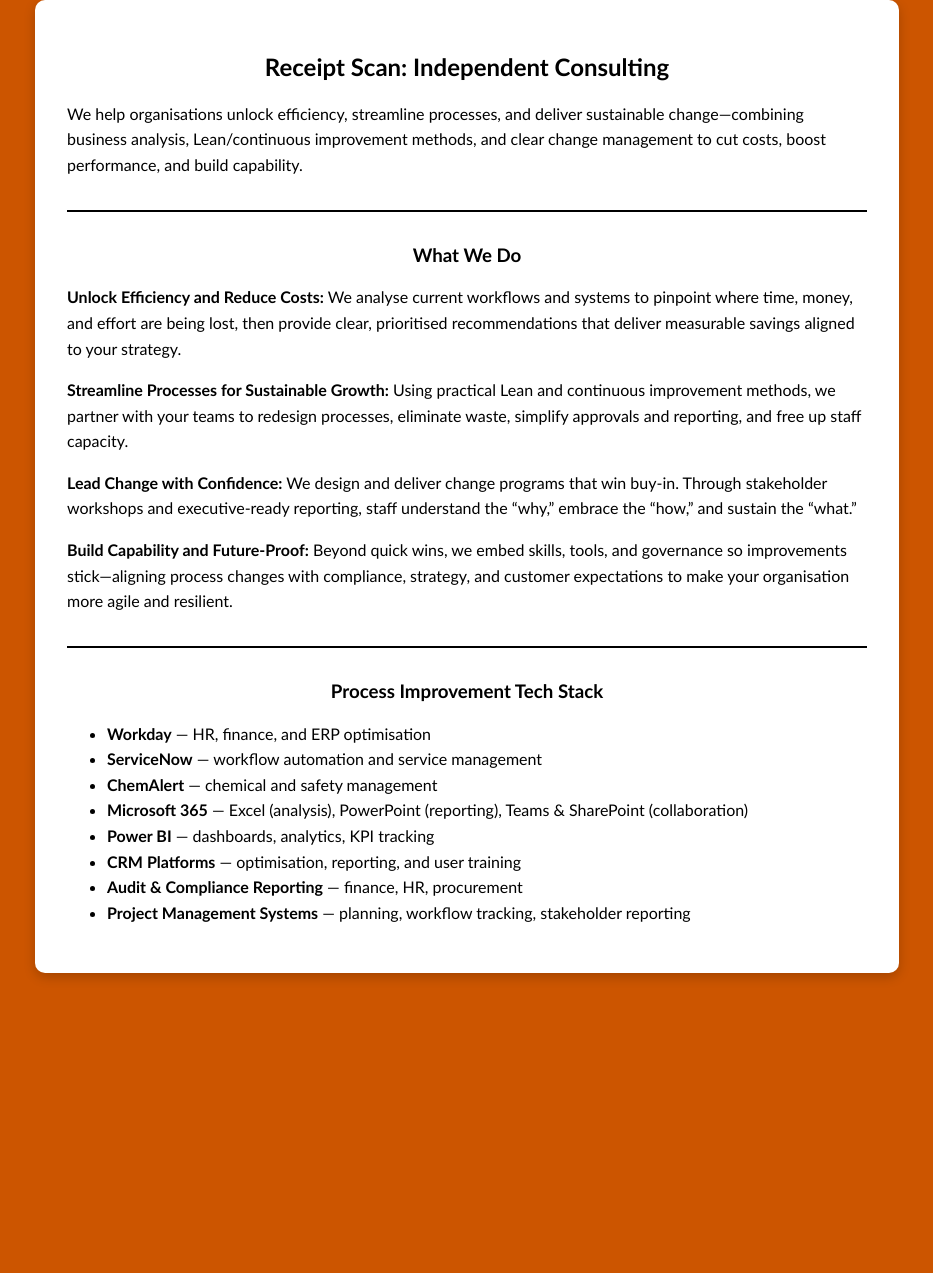
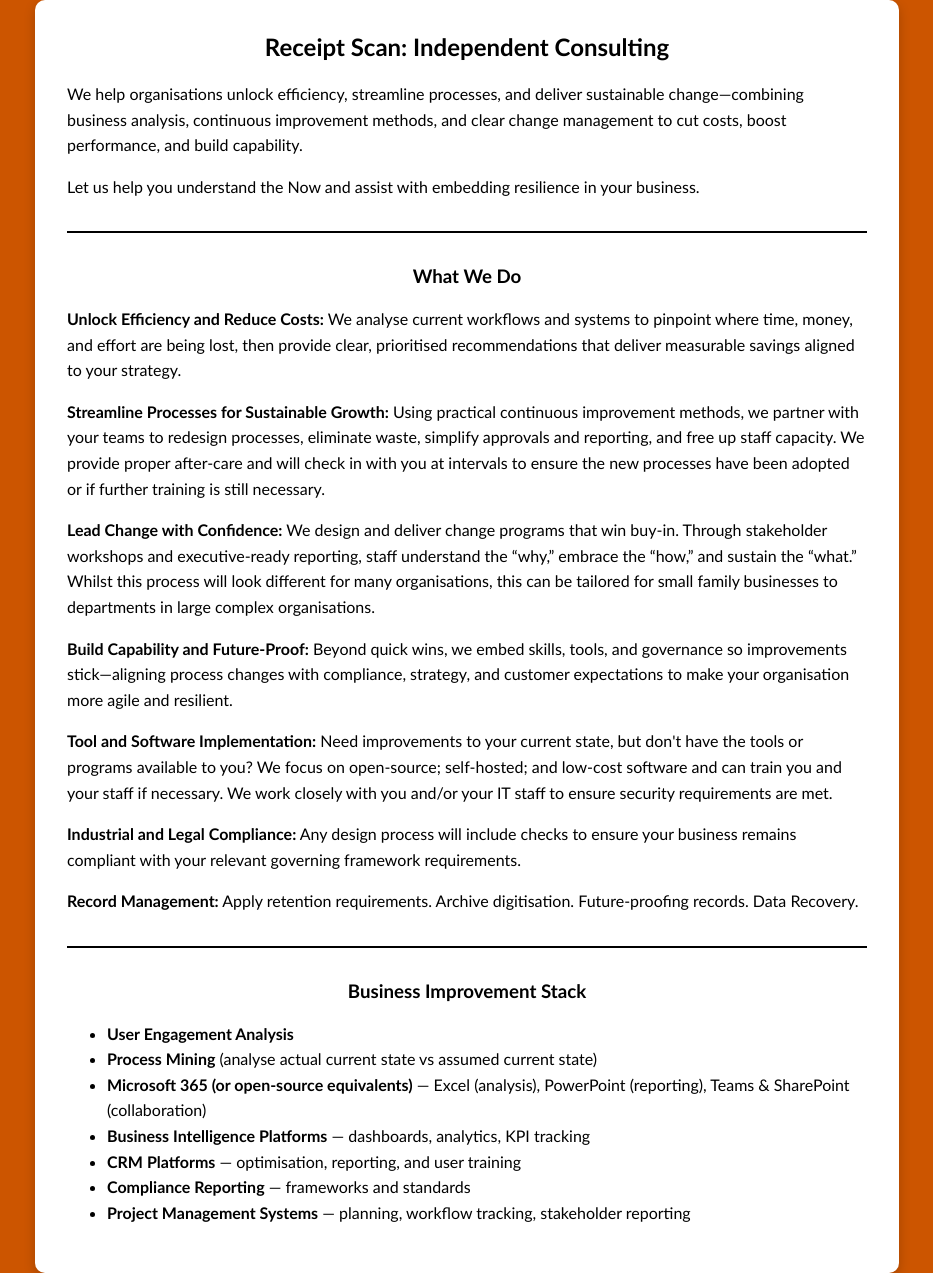
Before and after one commit to UthdenTroll/receiptscan-site, a Jekyll site: the page index.html, which Jekyll copies as it is, in a window 1280 px wide. Shown: the whole page, without its empty margins (173-1106 px from the left). Built offline with Jekyll 4.4.1, drawn with Linux system fonts in a browser that asks for light colours.

Commit message:
Refine text for clarity and consistency
Updated text for clarity and consistency in various sections, including the consulting pitch and description.

```diff
--- a/index.html
+++ b/index.html
@@ -1,7 +1,7 @@
 <!DOCTYPE html>
 <html lang="en">
 <head>
-  <meta charset="UTF-8">
+  <meta charset="UTF-8" />
   <title>Receipt Scan Consulting</title>
   <style>
     body {
@@ -14,16 +14,17 @@
 
     .container {
       max-width: 800px; /* controls the width like ChatGPT’s center column */
-      margin: 0 auto;  /* centers the container */
-      padding: 2rem;   /* spacing inside */
+      margin: 0 auto;   /* centers the container */
+      padding: 2rem;    /* spacing inside */
       text-align: left; /* keep paragraphs left aligned */
-      background-color: white; /* optional: if you want text on a white panel */
-      border-radius: 10px; /* optional: rounded edges for a neat look */
+      background-color: white; /* white panel for readability */
+      border-radius: 10px;     /* neat rounded edges */
       box-shadow: 0 4px 12px rgba(0,0,0,0.2); /* subtle shadow */
     }
 
     h2, h3 {
       text-align: center; /* headings centered */
+      margin-top: 0;
     }
 
     p, ul {
@@ -44,7 +45,10 @@
   <section id="consulting-pitch" aria-labelledby="consulting-pitch-title">
     <h2 id="consulting-pitch-title">Receipt Scan: Independent Consulting</h2>
     <p class="lead">
-      We help organisations unlock efficiency, streamline processes, and deliver sustainable change—combining business analysis, Lean/continuous improvement methods, and clear change management to cut costs, boost performance, and build capability.
+      We help organisations unlock efficiency, streamline processes, and deliver sustainable change—combining business analysis, continuous improvement methods, and clear change management to cut costs, boost performance, and build capability.
+    </p>
+    <p>
+      Let us help you understand the Now and assist with embedding resilience in your business.
     </p>
   </section>
 
@@ -52,24 +56,33 @@
 
   <section id="consulting-description" aria-labelledby="consulting-description-title">
     <h3 id="consulting-description-title">What We Do</h3>
+
     <p><strong>Unlock Efficiency and Reduce Costs:</strong> We analyse current workflows and systems to pinpoint where time, money, and effort are being lost, then provide clear, prioritised recommendations that deliver measurable savings aligned to your strategy.</p>
-    <p><strong>Streamline Processes for Sustainable Growth:</strong> Using practical Lean and continuous improvement methods, we partner with your teams to redesign processes, eliminate waste, simplify approvals and reporting, and free up staff capacity.</p>
-    <p><strong>Lead Change with Confidence:</strong> We design and deliver change programs that win buy-in. Through stakeholder workshops and executive-ready reporting, staff understand the “why,” embrace the “how,” and sustain the “what.”</p>
+
+    <p><strong>Streamline Processes for Sustainable Growth:</strong> Using practical continuous improvement methods, we partner with your teams to redesign processes, eliminate waste, simplify approvals and reporting, and free up staff capacity. We provide proper after-care and will check in with you at intervals to ensure the new processes have been adopted or if further training is still necessary.</p>
+
+    <p><strong>Lead Change with Confidence:</strong> We design and deliver change programs that win buy-in. Through stakeholder workshops and executive-ready reporting, staff understand the “why,” embrace the “how,” and sustain the “what.” Whilst this process will look different for many organisations, this can be tailored for small family businesses to departments in large complex organisations.</p>
+
     <p><strong>Build Capability and Future-Proof:</strong> Beyond quick wins, we embed skills, tools, and governance so improvements stick—aligning process changes with compliance, strategy, and customer expectations to make your organisation more agile and resilient.</p>
+
+    <p><strong>Tool and Software Implementation:</strong> Need improvements to your current state, but don't have the tools or programs available to you? We focus on open-source; self-hosted; and low-cost software and can train you and your staff if necessary. We work closely with you and/or your IT staff to ensure security requirements are met.</p>
+
+    <p><strong>Industrial and Legal Compliance:</strong> Any design process will include checks to ensure your business remains compliant with your relevant governing framework requirements.</p>
+
+    <p><strong>Record Management:</strong> Apply retention requirements. Archive digitisation. Future-proofing records. Data Recovery.</p>
   </section>
 
   <hr />
 
   <section id="process-improvement-stack" aria-labelledby="process-improvement-stack-title">
-    <h3 id="process-improvement-stack-title">Process Improvement Tech Stack</h3>
+    <h3 id="process-improvement-stack-title">Business Improvement Stack</h3>
     <ul>
-      <li><strong>Workday</strong> — HR, finance, and ERP optimisation</li>
-      <li><strong>ServiceNow</strong> — workflow automation and service management</li>
-      <li><strong>ChemAlert</strong> — chemical and safety management</li>
-      <li><strong>Microsoft 365</strong> — Excel (analysis), PowerPoint (reporting), Teams &amp; SharePoint (collaboration)</li>
-      <li><strong>Power BI</strong> — dashboards, analytics, KPI tracking</li>
+      <li><strong>User Engagement Analysis</strong></li>
+      <li><strong>Process Mining</strong> (analyse actual current state vs assumed current state)</li>
+      <li><strong>Microsoft 365 (or open-source equivalents)</strong> — Excel (analysis), PowerPoint (reporting), Teams &amp; SharePoint (collaboration)</li>
+      <li><strong>Business Intelligence Platforms</strong> — dashboards, analytics, KPI tracking</li>
       <li><strong>CRM Platforms</strong> — optimisation, reporting, and user training</li>
-      <li><strong>Audit &amp; Compliance Reporting</strong> — finance, HR, procurement</li>
+      <li><strong>Compliance Reporting</strong> — frameworks and standards</li>
       <li><strong>Project Management Systems</strong> — planning, workflow tracking, stakeholder reporting</li>
     </ul>
   </section>
```
